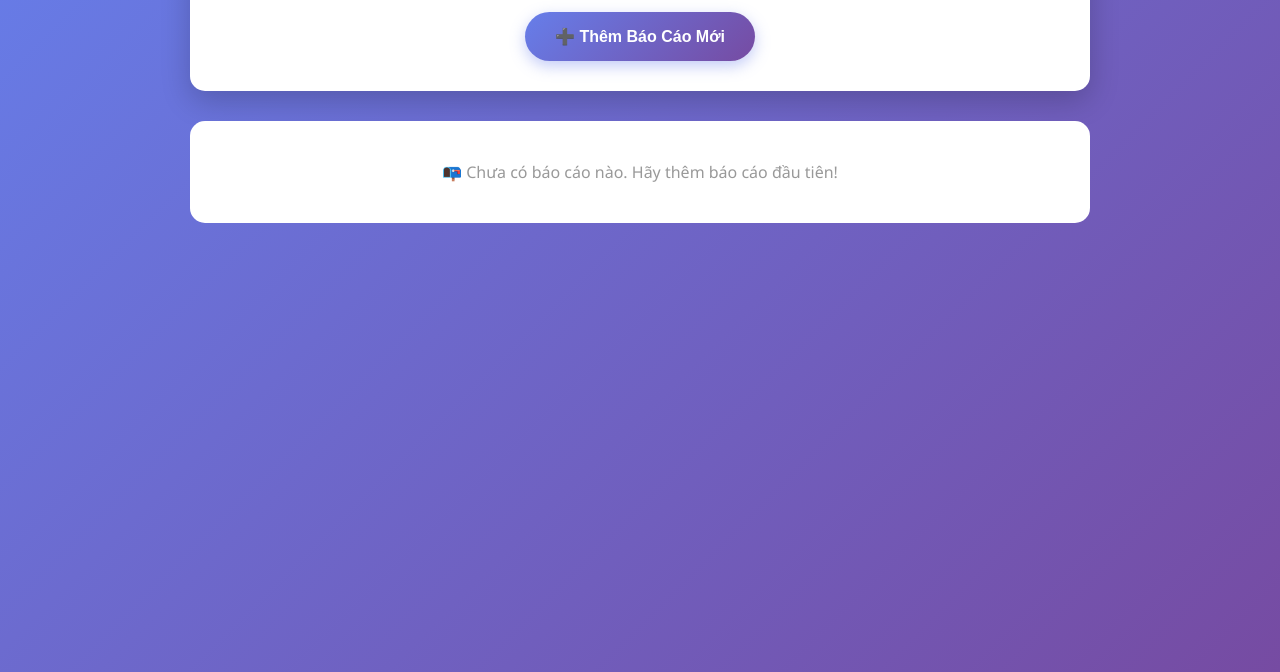
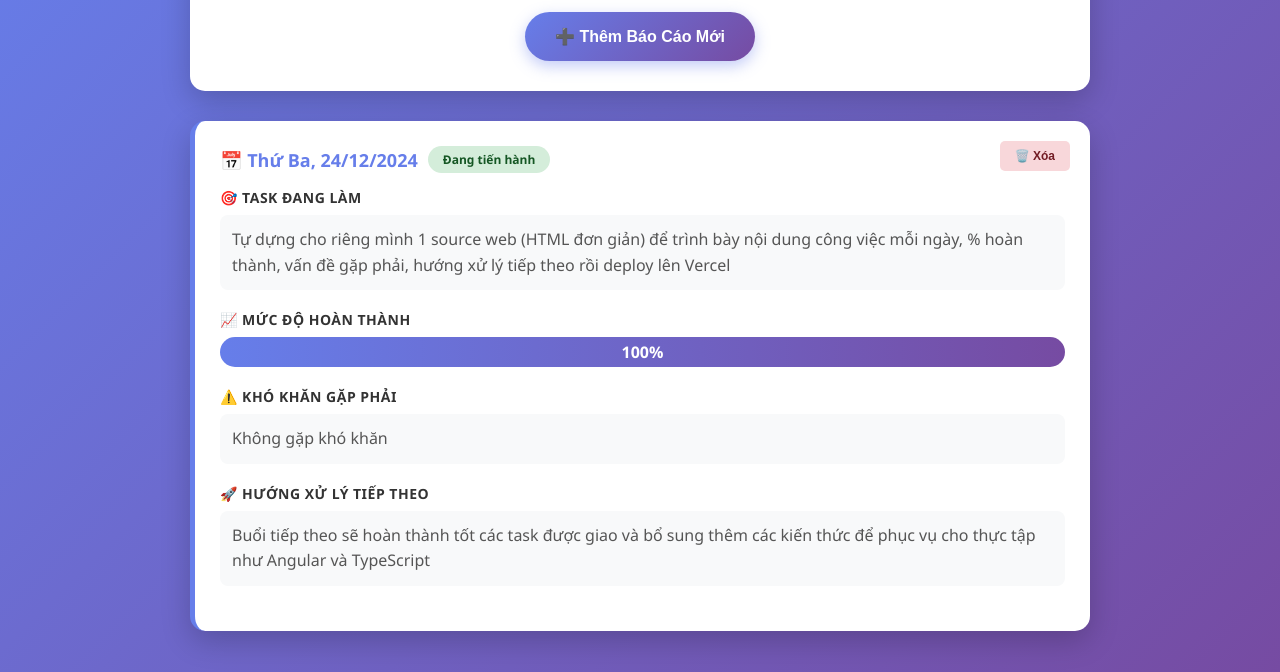
Before and after one commit to thienwibu/bao_cao_tien_do_thuc_tap_MEU_SOLUTIONS, a plain HTML site: page index.html in a window 1280 px wide. Shown: the part 128-800 px from the top of the page. Drawn offline with Linux system fonts and the light colour scheme.

Commit message:
Add first report - 24/12/2024

```diff
--- a/index.html
+++ b/index.html
@@ -326,8 +326,18 @@
     </div>
 
     <script>
-        let reports = [];
-        const GITHUB_GIST_ID = 'thienwibu/bao-cao-tien-do-data'; // Sẽ lưu vào localStorage và có thể export
+        // Dữ liệu báo cáo mẫu
+        let reports = [
+            {
+                id: 1735027200000,
+                date: '2024-12-24',
+                task: 'Tự dựng cho riêng mình 1 source web (HTML đơn giản) để trình bày nội dung công việc mỗi ngày, % hoàn thành, vấn đề gặp phải, hướng xử lý tiếp theo rồi deploy lên Vercel',
+                progress: 100,
+                hasIssue: false,
+                issue: 'Không gặp khó khăn',
+                nextSteps: 'Buổi tiếp theo sẽ hoàn thành tốt các task được giao và bổ sung thêm các kiến thức để phục vụ cho thực tập như Angular và TypeScript'
+            }
+        ];
 
         // Set today's date as default
         document.getElementById('reportDate').valueAsDate = new Date();
@@ -337,12 +347,22 @@
             try {
                 const saved = localStorage.getItem('workReports');
                 if (saved) {
-                    reports = JSON.parse(saved);
+                    const savedReports = JSON.parse(saved);
+                    // Merge với báo cáo mẫu, tránh trùng lặp
+                    const allReports = [...savedReports];
+                    reports.forEach(r => {
+                        if (!allReports.find(sr => sr.id === r.id)) {
+                            allReports.push(r);
+                        }
+                    });
+                    reports = allReports.sort((a, b) => b.id - a.id);
+                } else {
+                    // Lần đầu load, lưu báo cáo mẫu
+                    saveReports();
                 }
                 displayReports();
             } catch (error) {
                 console.error('Error loading reports:', error);
-                reports = [];
                 displayReports();
             }
         }
```
